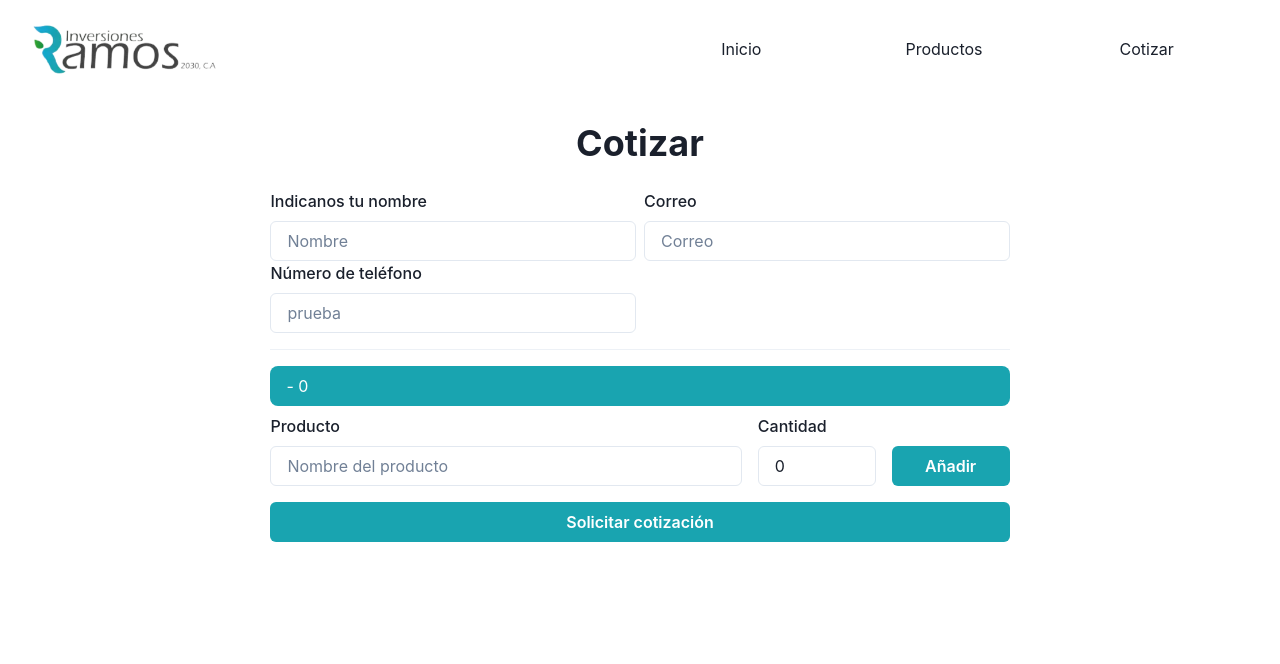
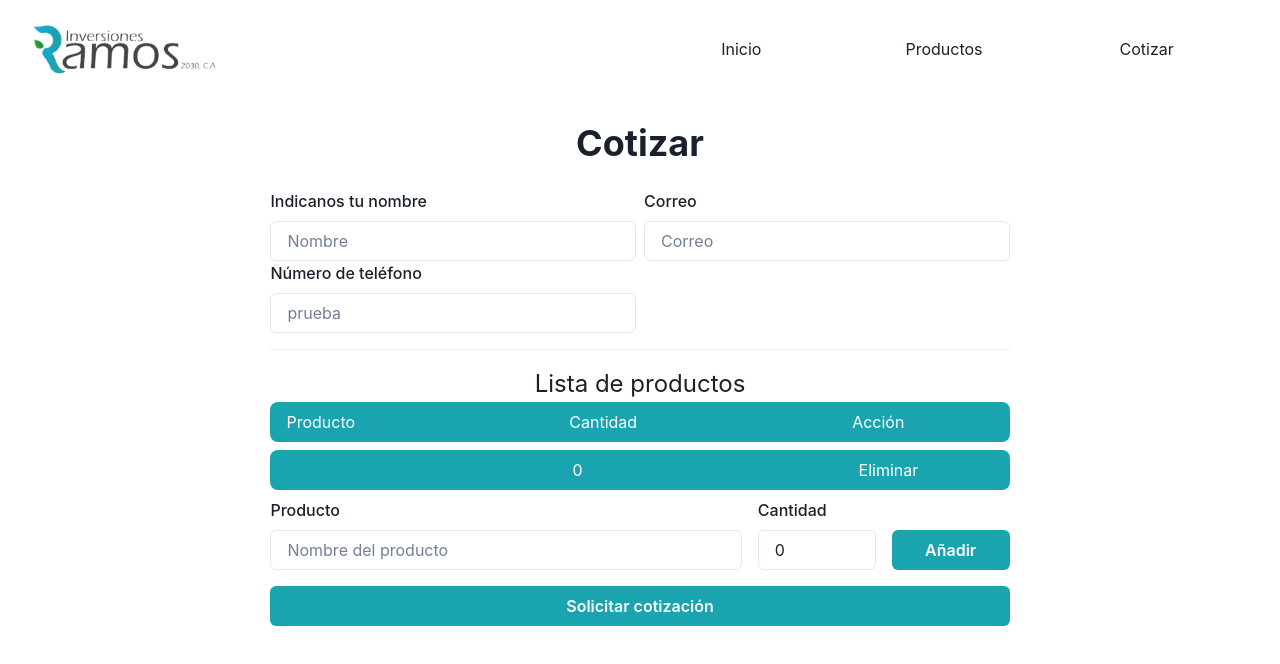
Before and after one commit to igraterol1410/ramos-investment, a React (Vite) app: page /cotizar in a window 1280 px wide. Both pictures are taken after a click on the button "Añadir". Shown: the top 664 px of the page. Built offline with nearby package versions, Linux system fonts and the light colour scheme.

Commit message:
enviando formulario

```diff
--- a/package.json
+++ b/package.json
@@ -11,6 +11,7 @@
   "dependencies": {
     "@chakra-ui/icons": "^2.0.11",
     "@chakra-ui/react": "^2.3.6",
+    "@emailjs/browser": "^3.9.0",
     "@emotion/react": "^11.10.4",
     "@emotion/styled": "^11.10.4",
     "aos": "^2.3.4",
--- a/src/components/products/Pagination.jsx
+++ b/src/components/products/Pagination.jsx
@@ -36,7 +36,7 @@ const Pagination = ({ paginationProducts }) => {
         border-radius:8px;
         background:white;
         color:#189ab7;
-        padding: 5px;
+        padding: 5px 15px;
         `;
     }
 
--- a/src/components/products/modals/ProductModal.jsx
+++ b/src/components/products/modals/ProductModal.jsx
@@ -1,4 +1,4 @@
-import React, { useEffect } from 'react'
+import React, { useEffect, useState } from 'react'
 import {
     Modal,
     ModalOverlay,
@@ -13,22 +13,43 @@ import {
     Text,
     useDisclosure,
     Image,
+    InputGroup,
+    Input,
+    InputRightElement,
+    FormControl,
+    FormLabel,
+    Box,
+    GridItem,
+    Grid,
   } from '@chakra-ui/react'
 
   import ProductImage from '../../../assets/logo.webp'
+import { Link } from 'react-router-dom'
 
 const ProductModal = ({product, modal, setModal}) => {
     const { isOpen, onOpen, onClose } = useDisclosure()
+    const [ number, setNumber ] = useState(0)
+    const [productList, setProductList] = useState([])
+    const requirement = JSON.parse(window.localStorage.getItem('requirement'))
 
     useEffect(()=>{
         if(modal){
             onOpen()
         }
+        if(requirement){
+            setProductList(requirement)
+        }
     },[modal])
 
     const closeModal = () => {
+        setNumber(0)
         setModal()
         onClose()
+    }
+
+    const addToCart = (product, number) => {
+        setProductList([...productList, {product:product, number:number}])
+        window.localStorage.setItem('requirement', JSON.stringify([...productList, {product:product, number:number}]))
     }
   return (
     <Modal
@@ -65,7 +86,7 @@ const ProductModal = ({product, modal, setModal}) => {
             </Center>
           </ModalHeader>
           <ModalBody>
-            <Center>
+            <Center marginBottom={4}>
                 {
                     product &&
                     <Heading as='h2' size='md'>
@@ -73,16 +94,33 @@ const ProductModal = ({product, modal, setModal}) => {
                     </Heading>
                 }
             </Center>
+            <Grid gridTemplateColumns='2fr 1fr'>
+                <GridItem w='100%'>
+                    <Button
+                    w='80%'
+                    disabled={number <= 0}
+                    bg='brand.blue'
+                    color='white'
+                    _hover={{
+                        color:'brand.aquamarinePrimary'
+                    }}
+                    onClick={()=>addToCart(product.product, number)}
+                    >Añadir a la cotización</Button>
+                </GridItem>
+                <GridItem>
+                    <FormControl mb={8}>
+                        <Center>
+                            <InputGroup maxW={500}>
+                            <Input type='number' value={number} onChange={(e) => setNumber(e.target.value)} placeholder='Cantidad' />
+                            </InputGroup>
+                        </Center>
+                    </FormControl>
+                </GridItem>
+            </Grid>
             <Center>
-              <Text fontSize='sm'>
-                hola
-              </Text>
-            </Center>
-            <Center marginBottom={4}>
-                <Button>Cotizar</Button>
-            </Center>
-            <Center>
-                <Button>Terminar cotización</Button>
+                <Link to='/cotizar'>
+                    <Button disabled={!requirement}>Terminar cotización</Button>
+                </Link>
             </Center>
           </ModalBody>
           <ModalFooter>
--- a/src/components/request/RequestForm.jsx
+++ b/src/components/request/RequestForm.jsx
@@ -1,4 +1,4 @@
-import React, { useState } from 'react'
+import React, { useEffect, useState } from 'react'
 import {
   Box,
   Center,
@@ -8,18 +8,41 @@ import {
   Grid,
   GridItem,
   Button,
-  FormLabel
+  FormLabel,
+  Text
 } from '@chakra-ui/react'
 import { Formik,Form,Field } from 'formik'
+import emailjs from '@emailjs/browser';
 
 const RequestForm = () => {
     const [productName, setProductName] = useState('')
     const [productNumber, setProductNumber] = useState(0)
     const [productList, setProductList] = useState([])
+    const [disabledButton, setDisabledButton] = useState(true)
+    const requirement = JSON.parse(window.localStorage.getItem('requirement'))
     let productsSelected = []
+
+    useEffect(()=>{
+        if(requirement){
+            setProductList(requirement)
+        }
+    },[])
 
     const handleSubmit = (values) => {
         console.log(values, productList)
+        const sendRequirement ={
+            name: values.name,
+            email:values.email,
+            phone:values.phoneNumber,
+            products:productList
+        }
+        console.log(sendRequirement)
+        emailjs.send('service_nfus5tv', 'template_a9rh8jb', sendRequirement, 'GFEbDeNcn4uuXN3Uu')
+      .then((result) => {
+          console.log(result.text);
+      }, (error) => {
+          console.log(error.text);
+      });
     }
     const setProducts = () => {
         console.log(productName, productNumber)
@@ -27,6 +50,15 @@ const RequestForm = () => {
         setProductName('')
         setProductNumber(0)
     }
+
+    const handleRemoveProduct = (product) => {
+        const index = productList.indexOf(product)
+        const newArray = [...productList]
+        newArray.splice(index, 1)
+        window.localStorage.setItem('requirement', JSON.stringify(newArray))
+        setProductList(newArray)
+    }
+
   return (
     <Center marginTop={6}>
         <Box w={['90%','90%','60%' ,'60%']}>
@@ -35,6 +67,11 @@ const RequestForm = () => {
                 name:''
             }}
             validate={(values)=>{
+                if(!values.name || !values.email){
+                    setDisabledButton(true)
+                }else{
+                    setDisabledButton(false)
+                }
                 console.log(values)
             }}
             onSubmit={handleSubmit}
@@ -82,9 +119,29 @@ const RequestForm = () => {
                         <Divider marginBottom={4} marginTop={4} />
 
                         <Box w='100%'>
+                            <Center>
+                                <Text fontSize='2xl'>Lista de productos</Text>
+                            </Center>
+                            <Grid
+                            gridTemplateColumns='2fr 2fr 1fr'
+                            w='100%'
+                            py={2}
+                            px={4}
+                            bg='#19a4b0'
+                            color='white'
+                            marginBottom={2}
+                            borderRadius={8}>
+                                <GridItem>Producto</GridItem>
+                                <GridItem>Cantidad</GridItem>
+                                <GridItem>Acción</GridItem>
+                            </Grid>
                             {
                                 productList && productList.map((product)=>(
-                                    <Box
+                                    <Grid
+                                    gridTemplateColumns='2fr 2fr 1fr'
+                                    gap={4}
+                                    alignContent='center'
+                                    alignItems='center'
                                     w='100%'
                                     py={2}
                                     px={4}
@@ -92,8 +149,37 @@ const RequestForm = () => {
                                     color='white'
                                     marginBottom={2}
                                     borderRadius={8}>
-                                        {product.product} - {product.number}</Box>
+                                        <GridItem>
+                                            {product.product}
+                                        </GridItem>
+                                        <GridItem>
+                                            {product.number}
+                                        </GridItem>
+                                        <GridItem
+                                        _hover={{
+                                            cursor:'pointer'
+                                        }}
+                                        onClick={() => handleRemoveProduct(product)}>
+                                            Eliminar
+                                        </GridItem>
+                                    </Grid>
                                 ))
+                            }
+                            {
+                                productList.length === 0 &&
+                                <Grid
+                                    gridTemplateColumns='1fr'
+                                    w='100%'
+                                    py={2}
+                                    px={4}
+                                    bg='#19a4b0'
+                                    color='white'
+                                    marginBottom={2}
+                                    borderRadius={8}>
+                                        <GridItem>
+                                           Añade productos
+                                        </GridItem>
+                                    </Grid>
                             }
                         </Box>
 
@@ -133,7 +219,8 @@ const RequestForm = () => {
                                 _hover={{
                                     bg:'#17a6bf'
                                 }}
-                                onClick={setProducts}>Añadir</Button>
+                                onClick={setProducts}
+                                disabled={productNumber <= 0 || !productName}>Añadir</Button>
                             </GridItem>
                         </Grid>
 
@@ -147,6 +234,7 @@ const RequestForm = () => {
                             bg:'#17a6bf'
                         }}
                         type='submit'
+                        disabled={disabledButton}
                         >Solicitar cotización</Button>
                     </Form>
                 )}
--- a/src/pages/productos/ProductsPage.jsx
+++ b/src/pages/productos/ProductsPage.jsx
@@ -36,7 +36,7 @@ const ProductsPage = () => {
   const handleFilter = (keywords) => {
     if(keywords.productName){
       const inputProducts = products.filterProductsName(keywords.productName)
-      if(keywords.newProduct[0]){
+      if(keywords.newProduct){
           const checkBoxFilter = inputProducts.filter((product)=>(product.category === keywords.newProduct[0]))
           setFilterProduct(checkBoxFilter)
         }
@@ -44,7 +44,7 @@ const ProductsPage = () => {
           setFilterProduct(inputProducts)
         }
       }
-      else if(!keywords.productName && keywords.newProduct[0]){
+      else if(!keywords.productName && keywords.newProduct){
         const checkBoxFilter = products.filterProducts(keywords.newProduct[0])
         setFilterProduct(checkBoxFilter)
       }
@@ -63,6 +63,7 @@ const ProductsPage = () => {
           Filtrar productos
           <Formik
             initialValues={{
+              productName:''
             }}
             validate={(values)=>{
                 handleFilter(values)
```
Also changed, not shown: 1 other file (tests, documents, lock files or other folders).
